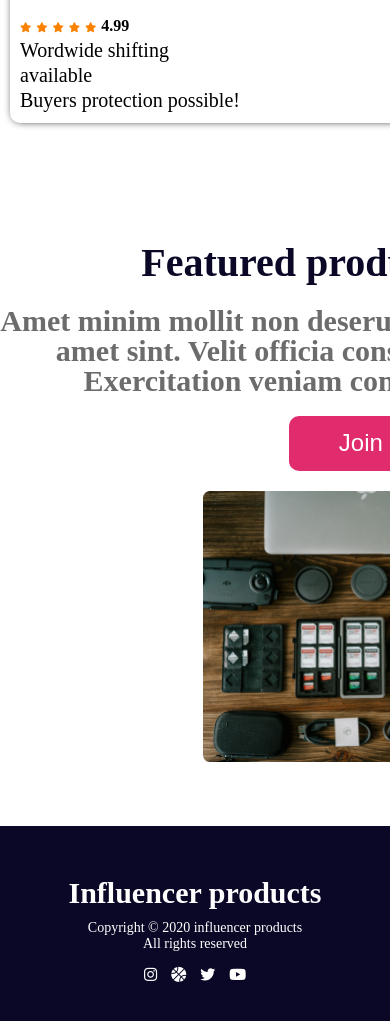
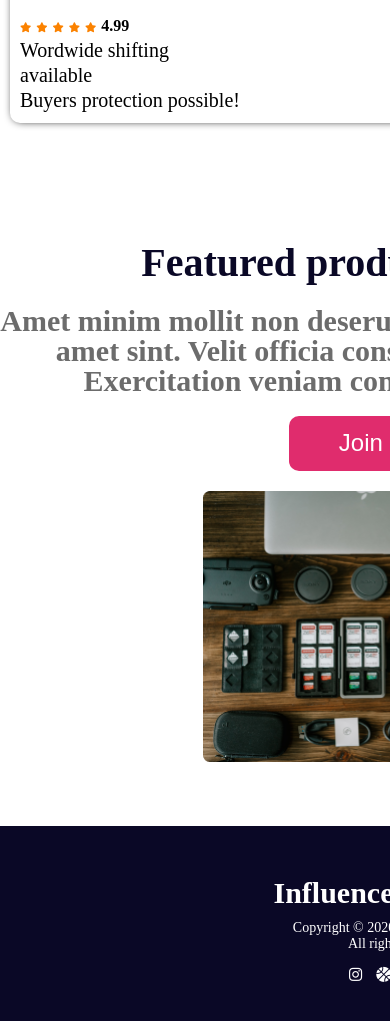
Before and after one commit to uh-shuvo/influencer-products, a plain HTML site: page index.html in a window 390 px wide. Shown: the part 9443-10464 px from the top of the page. Drawn offline with Linux system fonts and the light colour scheme.

Commit message:
media footer added

```diff
--- a/style.css
+++ b/style.css
@@ -354,3 +354,11 @@ footer {
     font-size: 15px;
     margin: 5px;
 }
+
+/* footer media start
+==================== */
+@media screen and (max-width:500px) {
+    footer {
+        width: 700px;
+    }
+}
```
